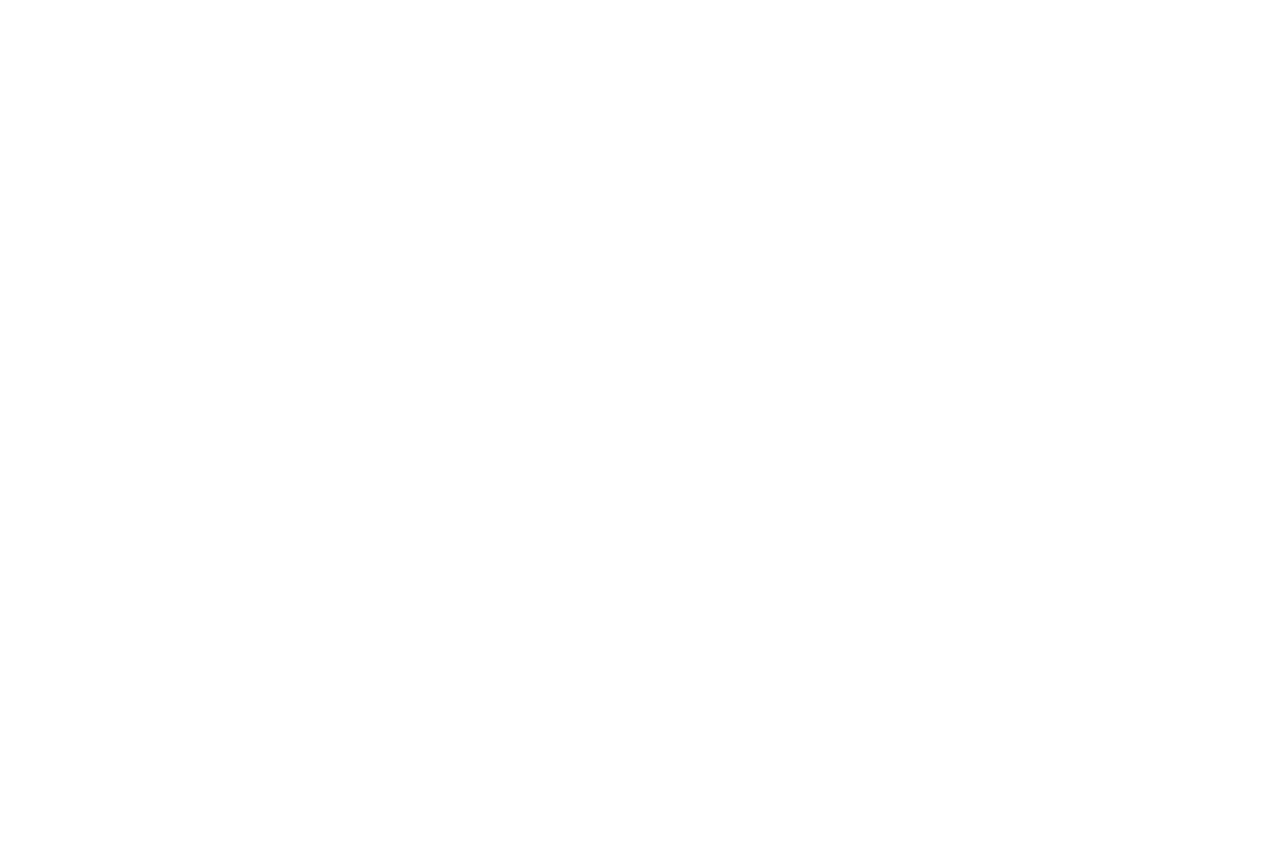
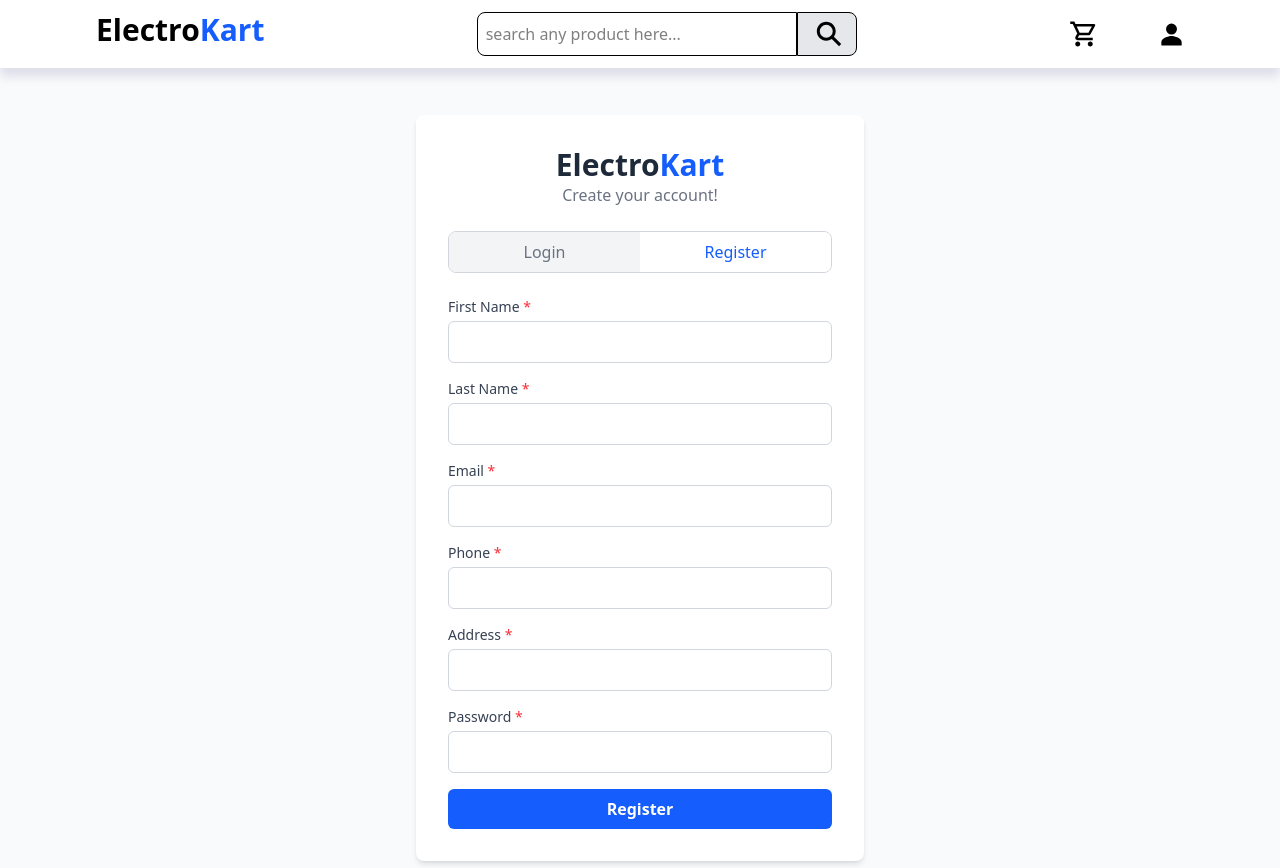
Before and after one commit to surendra-19/ElectroKart, a React (Vite) app: page /register in a window 1280 px wide. Before the commit this address had no page. Before the commit the page ends 800 px from the top, so only its background shows below. Built offline with nearby package versions, Linux system fonts and the light colour scheme.

Commit message:
added register component

```diff
--- a/src/App.jsx
+++ b/src/App.jsx
@@ -2,13 +2,19 @@ import React from 'react';
 import './index.css'
 import Home from './pages/Home';
 import { BrowserRouter as Router, Routes, Route } from 'react-router-dom';
+import Login from './components/Login';
+import Register from './components/Register';
+import Header from './components/Header';
 
 const App = () => {
   return(
-     <Router>
+    <Router>
       <div className='app-container'>
+        <Header />
         <Routes>
-          <Route path="/" element={<Home />} />
+          <Route path="/login" element={<Login />} />
+          <Route path="/register" element={<Register />} />
+          <Route path="/" element={<Home/>} />
         </Routes>
       </div>
     </Router>
--- a/src/components/Header.jsx
+++ b/src/components/Header.jsx
@@ -5,6 +5,7 @@ import { IoSearchSharp } from "react-icons/io5";
 import Logo from '../utils/Logo';
 
 const Header = () => {
+    const navigate = window.location && window.location.pathname !== undefined ? (path) => window.location.pathname = path : null;
     return(
         <header className="flex justify-between px-24 py-3 sticky top-0 z-[999] bg-white shadow-[0_8px_10px_rgba(106,109,159,0.2)]">
             <Logo/>
@@ -20,7 +21,7 @@ const Header = () => {
             </div>
             <div className="flex gap-15 items-center">
                 <MdOutlineShoppingCart className="cursor-pointer" size={30}/>
-                <IoPersonSharp className="cursor-pointer" size={25}/>
+                <IoPersonSharp className="cursor-pointer" size={25} onClick={() => navigate && navigate('/login')}/>
             </div>
         </header>
     )
--- a/src/components/Login.jsx
+++ b/src/components/Login.jsx
@@ -1,10 +1,13 @@
 import React, { useState } from 'react';
+import { useNavigate } from 'react-router-dom';
+import Logo from '../utils/Logo';
 
 const Login = ({ onSubmit, onSwitchToRegister }) => {
   const [formData, setFormData] = useState({
     email: '',
     password: ''
   });
+  const navigate = useNavigate();
 
   const handleSubmit = (e) => {
     e.preventDefault();
@@ -12,55 +15,66 @@ const Login = ({ onSubmit, onSwitchToRegister }) => {
   };
 
   return (
-    <div className="space-y-4">
+    <div className="min-h-screen flex items-center justify-center bg-gray-50">
+      <div className="bg-white p-8 rounded-lg shadow-md w-full max-w-md">
+        <h2 className="text-2xl font-bold text-center text-gray-800">
+            <Logo/>
+        </h2>
+        <p className="text-center text-gray-500 mb-6">Welcome back!</p>
+
+        <div className="flex mb-6 border border-gray-300 rounded-lg overflow-hidden">
+          <button
+            className={`w-1/2 py-2 font-medium cursor-pointer bg-white hover:text-blue-600 ${window.location.pathname === '/login' ? 'text-blue-600' : 'text-gray-500'}`}
+          >
+            Login
+          </button>
+          <button
+            onClick={() => navigate('/register')}
+            className={`w-1/2 py-2 font-medium cursor-pointer bg-gray-100 hover:text-blue-600 ${window.location.pathname === '/register' ? 'text-blue-600' : 'text-gray-500'}`}
+          >
+            Register
+          </button>
+        </div>
+
+        <form onSubmit={handleSubmit} className="space-y-4">
           <div>
-        <label className="block text-sm font-medium text-gray-700 mb-1">Email</label>
+            <label className="block text-sm font-medium text-gray-700 mb-1">Email <span className="text-red-500">*</span></label>
             <input
               type="email"
               required
               value={formData.email}
               onChange={(e) => setFormData(prev => ({ ...prev, email: e.target.value }))}
-          className="w-full border border-gray-300 rounded-md px-3 py-2 focus:ring-2 focus:ring-blue-500 focus:border-transparent"
+              className="w-full border border-gray-300 rounded-md px-3 py-2 focus:ring-2 focus:ring-blue-500 focus:outline-none"
             />
           </div>
 
           <div>
-        <label className="block text-sm font-medium text-gray-700 mb-1">Password</label>
+            <label className="block text-sm font-medium text-gray-700 mb-1">Password <span className="text-red-500">*</span></label>
             <input
               type="password"
               required
               value={formData.password}
               onChange={(e) => setFormData(prev => ({ ...prev, password: e.target.value }))}
-          className="w-full border border-gray-300 rounded-md px-3 py-2 focus:ring-2 focus:ring-blue-500 focus:border-transparent"
+              className="w-full border border-gray-300 rounded-md px-3 py-2 focus:ring-2 focus:ring-blue-500 focus:outline-none"
             />
           </div>
 
           <button
-        onClick={handleSubmit}
-        className="w-full bg-blue-600 text-white py-2 px-4 rounded-md hover:bg-blue-700 transition-colors font-medium"
+            type="submit"
+            className="w-full bg-blue-600 text-white py-2 rounded-md hover:bg-blue-700 transition-colors font-semibold cursor-pointer"
           >
             Login
           </button>
+        </form>
 
         <div className="text-center mt-4">
-        <a href="#" className="text-blue-600 hover:text-blue-700 text-sm">
+          <a href="#" className="text-blue-600 hover:underline text-sm">
             Forgot Password?
           </a>
         </div>
-
-      <div className="text-center mt-4">
-        <p className="text-sm text-gray-600">
-          Don't have an account?{' '}
-          <button
-            type="button"
-            onClick={onSwitchToRegister}
-            className="text-blue-600 hover:text-blue-700 font-medium"
-          >
-            Register here
-          </button>
-        </p>
       </div>
     </div>
   );
 };
+
 export default Login;
--- /dev/null
+++ b/src/components/Register.jsx
@@ -0,0 +1,122 @@
+import { useState } from "react";
+import Logo from "../utils/Logo";
+import { useNavigate } from 'react-router-dom';
+const Register = ({ onSubmit, onSwitchToLogin }) => {
+  const [formData, setFormData] = useState({
+    firstName: '',
+    lastName: '',
+    email: '',
+    password: '',
+    phone: '',
+    address: '',
+    role: 'User'
+  });
+  const navigate = useNavigate();
+
+  const handleSubmit = (e) => {
+    e.preventDefault();
+    onSubmit(formData);
+  };
+
+  return (
+    <div className="min-h-screen flex items-center justify-center bg-gray-50">
+      <div className="bg-white p-8 rounded-lg shadow-md w-full max-w-md mt-10">
+        {/* Header */}
+        <h2 className="text-2xl font-bold text-center text-gray-800">
+            <Logo/>
+        </h2>
+        <p className="text-center text-gray-500 mb-6">Create your account!</p>
+
+        {/* Tabs */}
+        <div className="flex mb-6 border border-gray-300 rounded-lg overflow-hidden">
+          <button
+            onClick={() => navigate('/login')}
+            className={`w-1/2 py-2 font-medium cursor-pointer bg-gray-100 hover:text-blue-600 ${window.location.pathname === '/login' ? 'text-blue-600' : 'text-gray-500'}`}
+          >
+            Login
+          </button>
+          <button className={`w-1/2 py-2 font-medium cursor-pointer bg-white hover:text-blue-600 ${window.location.pathname === '/register' ? 'text-blue-600' : 'text-gray-500'}`}>Register</button>
+        </div>
+
+        {/* Form */}
+        <div className="space-y-4">
+          <div>
+            <label className="block text-sm font-medium text-gray-700 mb-1">First Name <span className="text-red-500">*</span></label>
+            <input
+              type="text"
+              required
+              value={formData.firstName}
+              onChange={(e) => setFormData(prev => ({ ...prev, firstName: e.target.value }))}
+              className="w-full border border-gray-300 rounded-md px-3 py-2 focus:ring-2 focus:ring-blue-500 focus:outline-none"
+            />
+          </div>
+
+          <div>
+            <label className="block text-sm font-medium text-gray-700 mb-1">Last Name <span className="text-red-500">*</span></label>
+            <input
+              type="text"
+              required
+              value={formData.lastName}
+              onChange={(e) => setFormData(prev => ({ ...prev, lastName: e.target.value }))}
+              className="w-full border border-gray-300 rounded-md px-3 py-2 focus:ring-2 focus:ring-blue-500 focus:outline-none"
+            />
+          </div>
+
+          <div>
+            <label className="block text-sm font-medium text-gray-700 mb-1">Email <span className="text-red-500">*</span></label>
+            <input
+              type="email"
+              required
+              value={formData.email}
+              onChange={(e) => setFormData(prev => ({ ...prev, email: e.target.value }))}
+              className="w-full border border-gray-300 rounded-md px-3 py-2 focus:ring-2 focus:ring-blue-500 focus:outline-none"
+            />
+          </div>
+
+        <div>
+            <label className="block text-sm font-medium text-gray-700 mb-1">Phone <span className="text-red-500">*</span></label>
+            <input
+              type="text"
+              required
+              value={formData.phone}
+              onChange={(e) => setFormData(prev => ({ ...prev, phone: e.target.value }))}
+              className="w-full border border-gray-300 rounded-md px-3 py-2 focus:ring-2 focus:ring-blue-500 focus:outline-none"
+            />
+          </div>
+
+          <div>
+            <label className="block text-sm font-medium text-gray-700 mb-1">Address <span className="text-red-500">*</span></label>
+            <input
+              type="text"
+              required
+              value={formData.address}
+              onChange={(e) => setFormData(prev => ({ ...prev, address: e.target.value }))}
+              className="w-full border border-gray-300 rounded-md px-3 py-2 focus:ring-2 focus:ring-blue-500 focus:outline-none"
+            />
+          </div>
+
+          <div>
+            <label className="block text-sm font-medium text-gray-700 mb-1">Password <span className="text-red-500">*</span></label>
+            <input
+              type="password"
+              required
+              value={formData.password}
+              onChange={(e) => setFormData(prev => ({ ...prev, password: e.target.value }))}
+              className="w-full border border-gray-300 rounded-md px-3 py-2 focus:ring-2 focus:ring-blue-500 focus:outline-none"
+            />
+          </div>
+
+          <button
+            onClick={handleSubmit}
+            className="w-full bg-blue-600 text-white py-2 rounded-md hover:bg-blue-700 transition-colors font-semibold cursor-pointer"
+          >
+            Register
+          </button>
+        </div>
+
+      </div>
+    </div>
+  );
+};
+
+export default Register;
--- a/src/pages/Home.jsx
+++ b/src/pages/Home.jsx
@@ -10,7 +10,6 @@ const Home = () => {
 
   return (
     <>
-      <Header />
       <div className='px-[10px] max-w-[1350px] mx-auto'>
         <div className='my-4'>
           <Slider productsList={productsList} />
--- a/src/utils/Logo.jsx
+++ b/src/utils/Logo.jsx
@@ -1,6 +1,9 @@
+import { useNavigate } from 'react-router-dom';
+
 const Logo = () => {
+    const navigate = useNavigate();
     return (
-        <div className="cursor-pointer" >
+        <div className="cursor-pointer" onClick={() => navigate('/') }>
             <strong className="text-3xl">Electro<span className="text-blue-600">Kart</span></strong>
         </div>
     )
```
Lines whose indentation alone changed are shown as unchanged.
